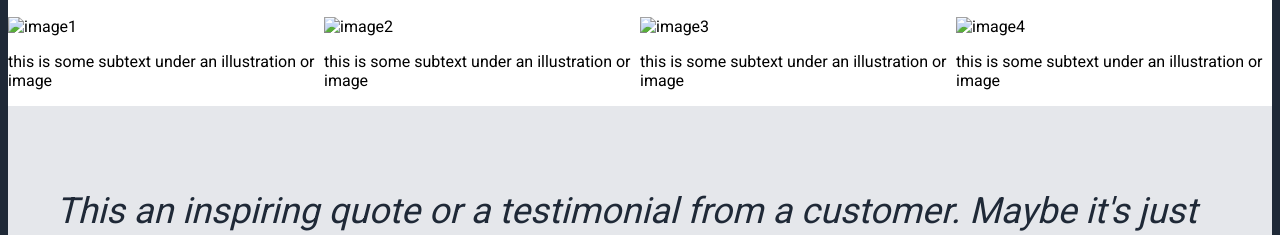
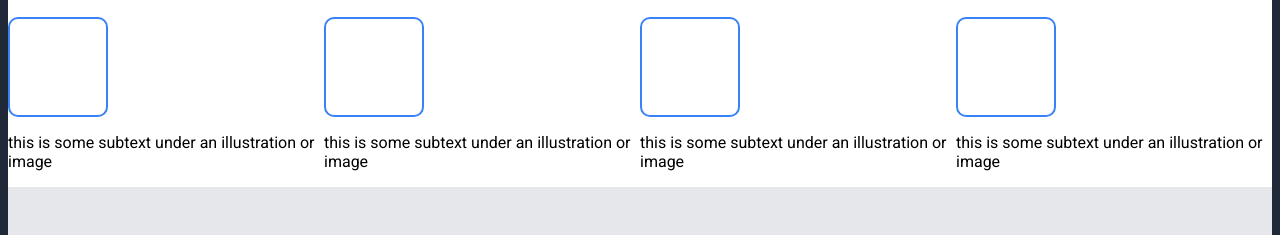
Before and after one commit to scott-standaert/odin-landing-page, a plain HTML site: page index.html in a window 1280 px wide. Shown: the part 531-766 px from the top of the page. Drawn offline with Linux system fonts and the light colour scheme.

Commit message:
add info image placeholders

```diff
--- a/index.html
+++ b/index.html
@@ -41,19 +41,19 @@
                 <h2 class="info-header">Some Random Information</h2>
                 <div class="info-items">
                     <div class="item1">
-                        <img src="#" alt="image1">
+                        <div class="info-image"></div>
                         <p>this is some subtext under an illustration or image</p>
                     </div>
                     <div class="item2">
-                        <img src="#" alt="image2">
+                        <div class="info-image"></div>
                         <p>this is some subtext under an illustration or image</p>
                     </div>
                     <div class="item3">
-                        <img src="#" alt="image3">
+                        <div class="info-image"></div>
                         <p>this is some subtext under an illustration or image</p>
                     </div>
                     <div class="item4">
-                        <img src="#" alt="image4">
+                        <div class="info-image"></div>
                         <p>this is some subtext under an illustration or image</p>
                     </div>
                 </div>
--- a/style.css
+++ b/style.css
@@ -113,6 +113,14 @@ footer {
 
 .info-items {
     display: flex;
+    align-items: center;
+}
+
+.info-image {
+    border: 2px solid #3882f6;
+    border-radius: 10px;
+    height:  100px;
+    width: 100px;
 }
 
 .quote {
```
